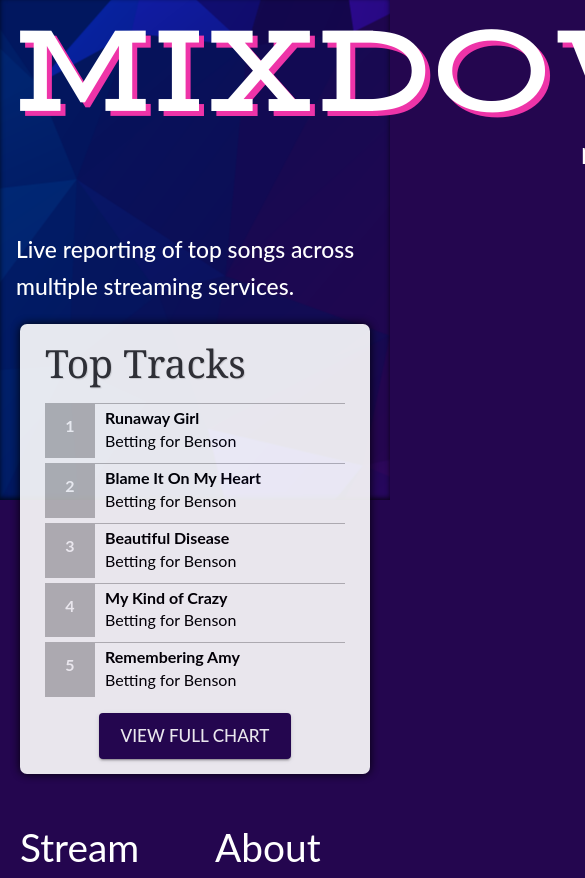
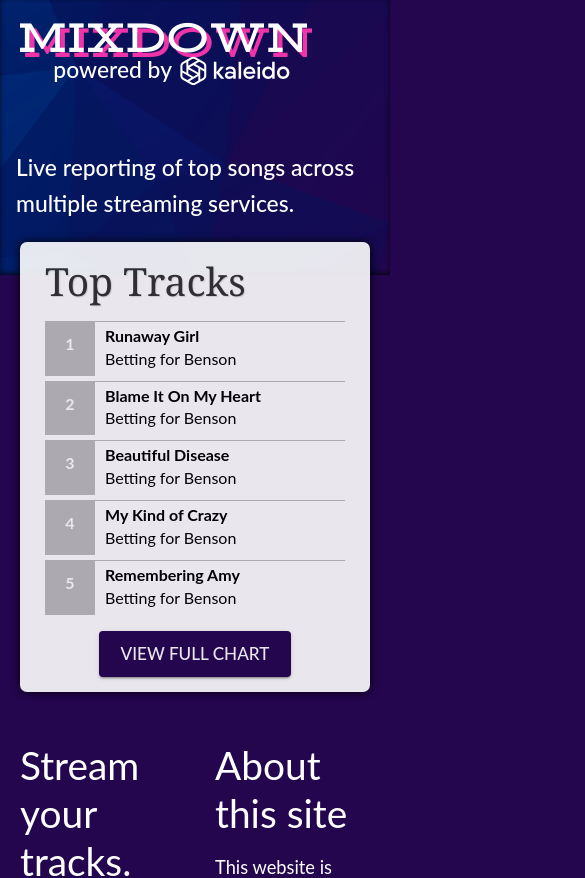
Before and after one commit to awrichar/mixdown, a React (Create React App) app in the folder frontend/: page / in a window 390 px wide. Shown: the top 878 px of the page, 585 px wide, since content can reach past the window. Built offline with nearby package versions, Linux system fonts and the light colour scheme.

Commit message:
frontend: more responsive layout for mobile
Added some basic breakpoints between md/lg screens. It's not
perfect, but it's much better.

```diff
--- a/frontend/src/App.css
+++ b/frontend/src/App.css
@@ -17,7 +17,6 @@
     background-position: center;
     position: relative;
     width: 100%;
-    height: 500px;
     box-shadow: inset 0 -2px 5px rgba(0,0,0,.7);
 }
 
--- a/frontend/src/App.js
+++ b/frontend/src/App.js
@@ -6,9 +6,30 @@
 import Button from '@material-ui/core/Button';
 import Link from '@material-ui/core/Link';
 import useMediaQuery from '@material-ui/core/useMediaQuery';
-import { useTheme } from '@material-ui/core/styles';
+import { makeStyles } from '@material-ui/core/styles';
 import KaleidoLogo from './kaleido.svg';
 import './App.css';
+
+const useStyles = makeStyles((theme) => {
+  return {
+    titleBox: {
+      [theme.breakpoints.down('md')]: {
+        height: "275px",
+      },
+      [theme.breakpoints.up('lg')]: {
+        height: "500px",
+      },
+    },
+    title: {
+      [theme.breakpoints.down('md')]: {
+        fontSize: "10vw",
+      },
+      [theme.breakpoints.up('lg')]: {
+        fontSize: "6.25vw",
+      },
+    },
+  };
+})
 
 function Song(props) {
   return (
@@ -38,8 +59,7 @@
 }
 
 export default function App() {
-  const theme = useTheme();
-  const isLarge = useMediaQuery(theme.breakpoints.up('lg'));
+  const styles = useStyles();
 
   const songs = [
     {id: 1, artist: "Betting for Benson", title: "Runaway Girl"},
@@ -51,10 +71,10 @@
 
   return (
     <Container maxWidth={false} disableGutters>
-      <Grid container className="TitleBox">
+      <Grid container className={`TitleBox ${styles.titleBox}`}>
           <Grid item xs={12} lg={6}>
             <Box className="Title">
-              <Typography variant="h1">
+              <Typography variant="h1" className={styles.title}>
                 Mixdown
               </Typography>
               <Typography variant="h6">
```
